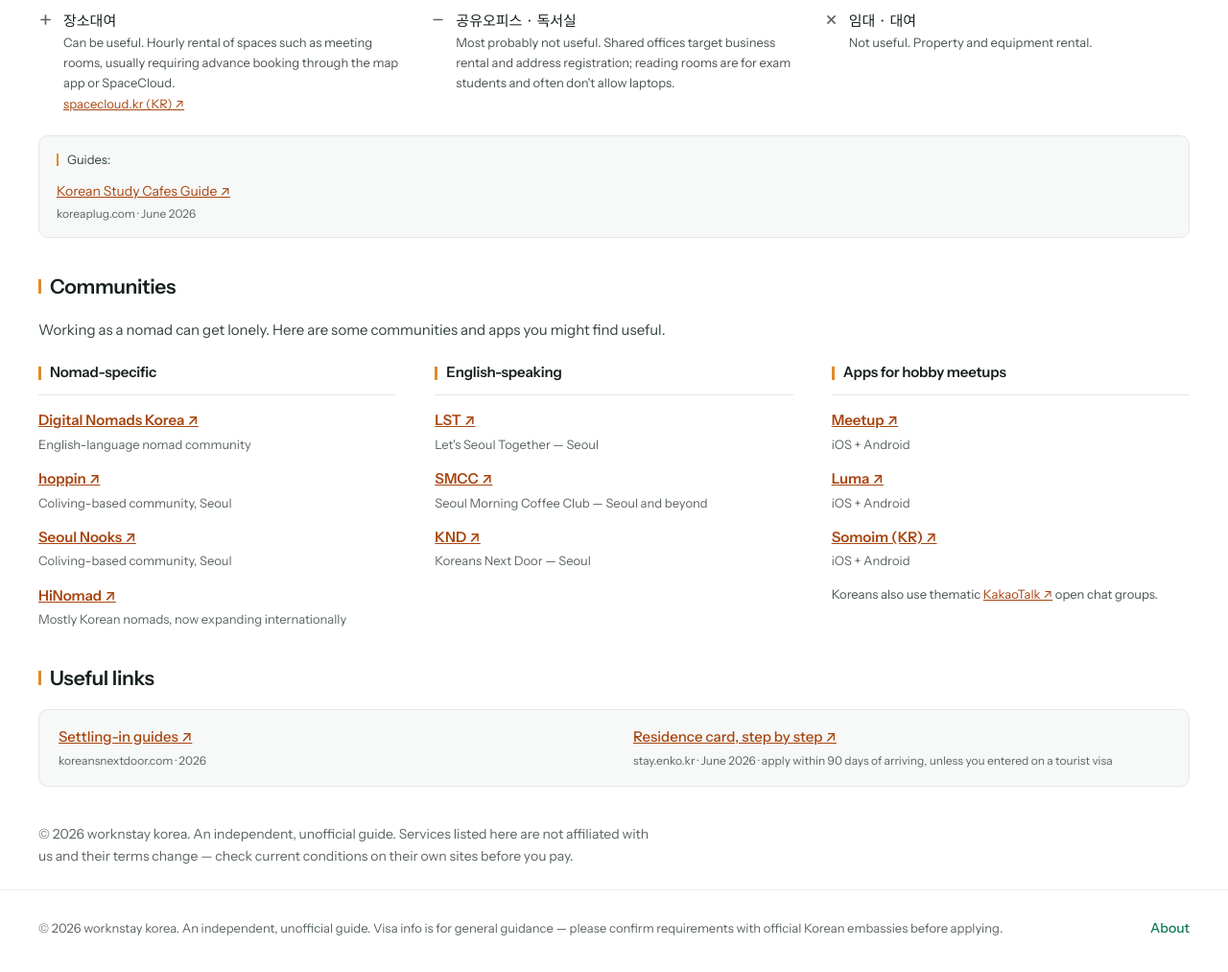
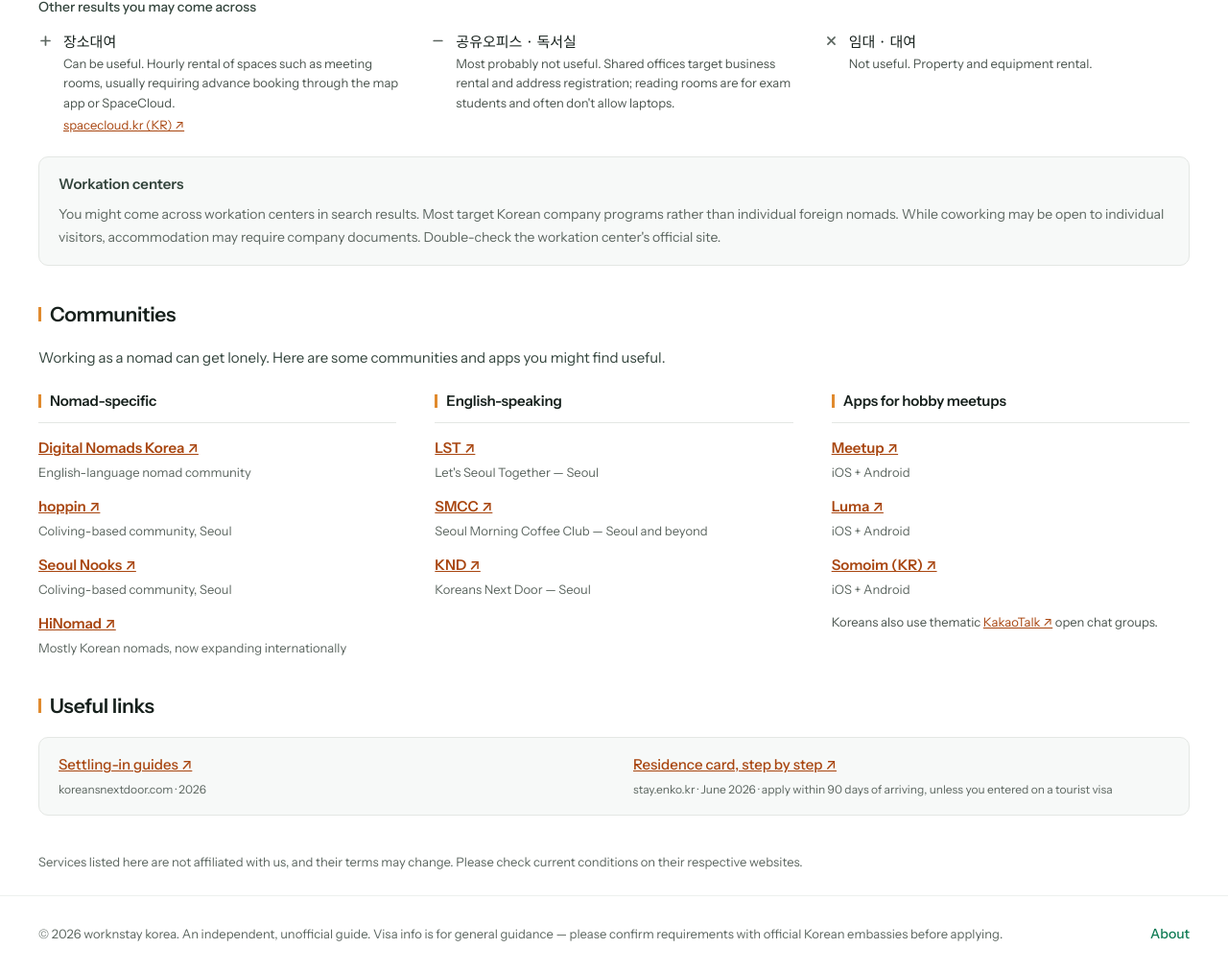
Before and after one commit to irinfox/worknstay_korea, an Eleventy site: page src/settling-in.njk in a window 1280 px wide. Shown: the part 2457-3470 px from the top of the page at 96% size. Built offline with nearby package versions, Linux system fonts and the light colour scheme; Eleventy itself is replaced by a stand-in of ours; files that its build step writes are made by us from their sources.

Commit message:
fix: coliving pin glyph, note-plate width, workation-center note, footer-style disclaimer band

```diff
--- a/src/_data/settlingIn.json
+++ b/src/_data/settlingIn.json
@@ -88,5 +88,9 @@
   "spaceCloudUrl": "https://www.spacecloud.kr/",
   "naverMapUrl": "https://map.naver.com/",
   "kakaoMapUrl": "https://map.kakao.com/",
-  "disclaimer": "© 2026 worknstay korea. An independent, unofficial guide. Services listed here are not affiliated with us and their terms change — check current conditions on their own sites before you pay."
+  "workationCenterNote": {
+    "title": "Workation centers",
+    "body": "You might come across workation centers in search results. Most target Korean company programs rather than individual foreign nomads. While coworking may be open to individual visitors, accommodation may require company documents. Double-check the workation center's official site."
+  },
+  "disclaimer": "Services listed here are not affiliated with us, and their terms may change. Please check current conditions on their respective websites."
 }
--- a/src/assets/css/components/static-pages.css
+++ b/src/assets/css/components/static-pages.css
@@ -554,6 +554,15 @@ ul.about-hero__chips {
   gap: 8px;
 }
 
+/* .settling-body's 66ch reading-width cap (DESIGN.md prose rule) is meant for running body copy,
+   not these note-style plates — the plates themselves are already full content-width (unlike a
+   prose paragraph), so the text inside should fill them too rather than wrap narrower than its
+   own box. */
+.settling-callout .settling-body,
+.settling-note .settling-body {
+  max-width: none;
+}
+
 .settling-note__title {
   font-size: 15px;
   font-weight: 600;
@@ -684,7 +693,14 @@ ul.about-hero__chips {
   min-width: 0;
 }
 
-.settling-coliving-row__loc svg {
+/* Same glyph/sizing as the attraction/festival/coworking pins (region-page.css
+   .attraction-card__pin) — inline-block is required here because base.css's global
+   `svg { display: block }` reset otherwise drops the icon to its own line instead of sitting
+   inline before the location text. */
+.settling-coliving-row__pin {
+  display: inline-block;
+  width: 12px;
+  height: 12px;
   vertical-align: -1px;
   margin-right: 5px;
 }
@@ -1063,10 +1079,27 @@ ul.about-hero__chips {
   }
 }
 
+/* Full-bleed band reusing the same calc()-based technique as region-page.css's .region-band —
+   ::before bleeds past .settling-page's own edge by exactly <main class="page">'s own padding
+   (--space-4), same math, no viewport units (the 100vw/negative-margin trick overflows the
+   document by the scrollbar's width — visible as a few px of horizontal scroll — so it's not
+   used here). */
 .settling-disclaimer {
-  font-size: 14px;
+  position: relative;
+}
+
+.settling-disclaimer::before {
+  content: "";
+  position: absolute;
+  z-index: -1;
+  inset: 0;
+  margin-inline: calc(-1 * var(--space-4));
+  background: var(--color-bg);
+}
+
+.settling-disclaimer__text {
+  font-size: 13px;
   line-height: 1.6;
   color: var(--color-text-muted);
-  max-width: 70ch;
   text-wrap: pretty;
 }
--- a/src/settling-in.njk
+++ b/src/settling-in.njk
@@ -92,7 +92,9 @@ description: "A brief intro to stays, places to work, and communities in Korea,
       <div class="settling-coliving-row">
         <a data-out class="settling-coliving-row__name" href="{{ c.url }}">{{ c.name }} ↗</a>
         <div class="settling-coliving-row__loc">
-          <svg width="12" height="12" viewBox="0 0 16 16" fill="none" aria-hidden="true"><path d="M8 14.5s5-4.6 5-8.3A5 5 0 0 0 3 6.2c0 3.7 5 8.3 5 8.3Z" stroke="#4A544E" stroke-width="1.6" stroke-linejoin="round"></path><circle cx="8" cy="6.2" r="1.7" stroke="#4A544E" stroke-width="1.6"></circle></svg>
+          {# Same pin glyph as the festival/attraction/coworking pins (region-data.js pinIcon /
+             city-card.njk .work-venue__pin) — fill: currentColor inherits this row's muted colour. #}
+          <svg class="settling-coliving-row__pin" viewBox="0 0 16 16" aria-hidden="true" focusable="false"><path fill="currentColor" d="M8 1a5 5 0 0 1 5 5c0 3.5-5 9-5 9S3 9.5 3 6a5 5 0 0 1 5-5Zm0 3a2 2 0 1 0 0 4 2 2 0 0 0 0-4Z"/></svg>
           {{ c.location }}
         </div>
       </div>
@@ -226,6 +228,17 @@ description: "A brief intro to stays, places to work, and communities in Korea,
     </div>
   </div>
 
+  <div class="settling-panel settling-reviews">
+    <div class="settling-inline-label">
+      <span class="settling-inline-tick" aria-hidden="true"></span>
+      <span>Guides:</span>
+    </div>
+    <div class="settling-reviews__source-block">
+      <a data-out href="{{ settlingIn.workGuide.url }}">{{ settlingIn.workGuide.label }} ↗</a>
+      <span class="settling-source">{{ settlingIn.workGuide.source }}</span>
+    </div>
+  </div>
+
   <div class="settling-subsection">
     <div class="settling-subhead">
       <span class="settling-subhead__tick" aria-hidden="true"></span>
@@ -272,15 +285,9 @@ description: "A brief intro to stays, places to work, and communities in Korea,
     </div>
   </div>
 
-  <div class="settling-panel">
-    <div class="settling-inline-label">
-      <span class="settling-inline-tick" aria-hidden="true"></span>
-      <span>Guides:</span>
-    </div>
-    <div class="settling-reviews__source-block">
-      <a data-out href="{{ settlingIn.workGuide.url }}">{{ settlingIn.workGuide.label }} ↗</a>
-      <span class="settling-source">{{ settlingIn.workGuide.source }}</span>
-    </div>
+  <div class="settling-panel settling-note">
+    <div class="settling-note__title">{{ settlingIn.workationCenterNote.title }}</div>
+    <p class="settling-body settling-body--muted">{{ settlingIn.workationCenterNote.body }}</p>
   </div>
 </section>
 
@@ -355,6 +362,8 @@ description: "A brief intro to stays, places to work, and communities in Korea,
   </div>
 </section>
 
-<p class="settling-disclaimer">{{ settlingIn.disclaimer }}</p>
+<div class="settling-disclaimer">
+  <p class="settling-disclaimer__text">{{ settlingIn.disclaimer }}</p>
+</div>
 
 </div>
```
